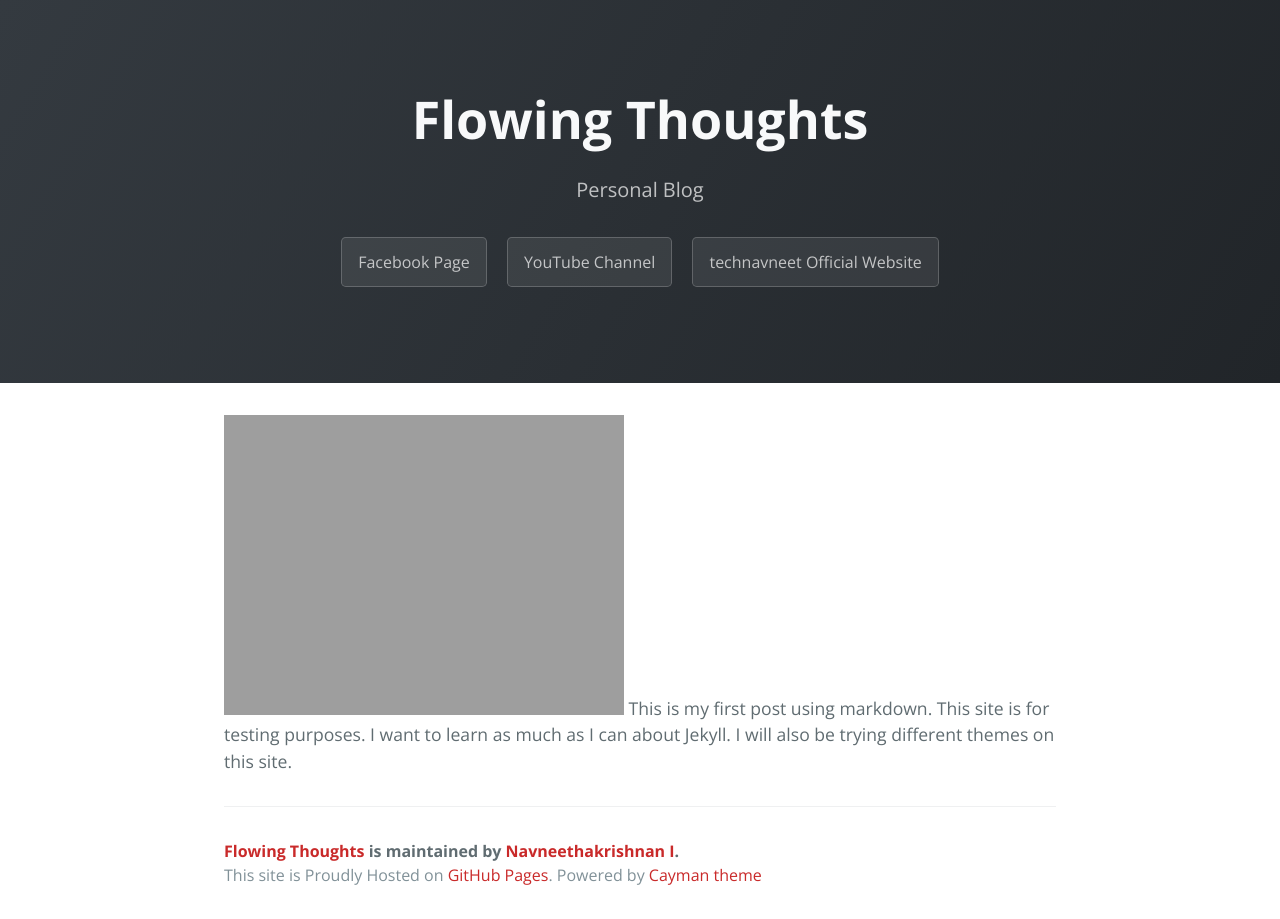
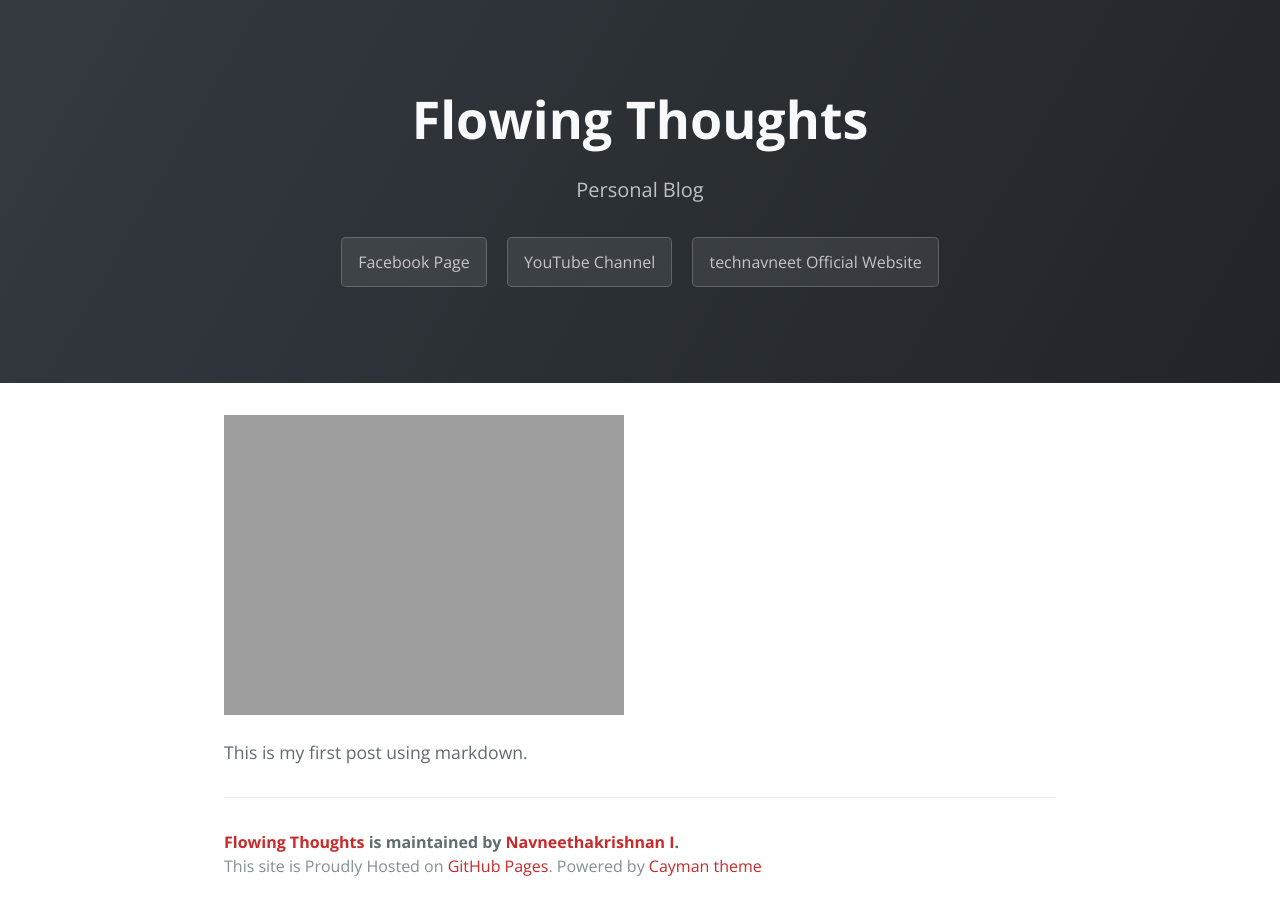
Before and after one commit to Navneet-Suresh/Navneet-Suresh.github.io, a Jekyll site: the page built from _posts/2017-02-19-helo-world.markdown, in a window 1280 px wide. Built offline with Jekyll 4.4.1, drawn with Linux system fonts in a browser that asks for light colours; nearby versions of some CDN libraries.

Commit message:
Update 2017-02-19-helo-world.markdown

```diff
--- a/_posts/2017-02-19-helo-world.markdown
+++ b/_posts/2017-02-19-helo-world.markdown
@@ -5,4 +5,6 @@ date:   2017-02-19 12:14:00
 categories: main
 ---
 ![Nature by Daveyheuser]({{site.url}}/assets/nature.jpg)
-This is my first post using markdown. This site is for testing purposes. I want to learn as much as I can about Jekyll. I will also be trying different themes on this site.
+
+
+This is my first post using markdown.
```
